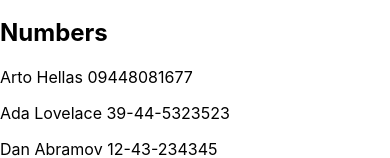
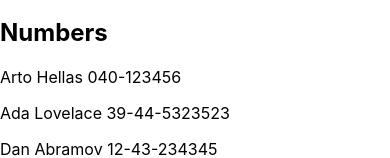
Before and after one commit to khunzohn/fullstack-course, a React (Create React App) app in the folder part2/phonebook/: page / in a window 390 px wide. Shown: the part 241-399 px from the top of the page. Built offline with nearby package versions, Linux system fonts and the light colour scheme; data requests are answered from the project's data file.

Commit message:
finish 2.11 fetching phonebook persons from db.json

```diff
--- a/part2/phonebook/db.json
+++ b/part2/phonebook/db.json
@@ -1,22 +1,24 @@
 {
-    "notes": [
+    "persons":[
       {
-        "id": 1,
-        "content": "HTML is easy",
-        "date": "2019-05-30T17:30:31.098Z",
-        "important": true
+        "name": "Arto Hellas",
+        "number": "040-123456",
+        "id": 1
       },
       {
-        "id": 2,
-        "content": "Browser can execute only JavaScript",
-        "date": "2019-05-30T18:39:34.091Z",
-        "important": false
+        "name": "Ada Lovelace",
+        "number": "39-44-5323523",
+        "id": 2
       },
       {
-        "id": 3,
-        "content": "GET and POST are the most important methods of HTTP protocol",
-        "date": "2019-05-30T19:20:14.298Z",
-        "important": true
+        "name": "Dan Abramov",
+        "number": "12-43-234345",
+        "id": 3
+      },
+      {
+        "name": "Mary Poppendieck",
+        "number": "39-23-6423122",
+        "id": 4
       }
     ]
   }
--- a/part2/phonebook/src/App.js
+++ b/part2/phonebook/src/App.js
@@ -1,18 +1,24 @@
-import React, { useState } from 'react'
+import React, { useState, useEffect } from 'react'
 import PersonForm from './components/PersonForm'
 import Persons from './components/Persons'
 import Filter from './components/Filter'
+import axios from 'axios'
 
 const App = () => {
-  const [ persons, setPersons ] = useState([
-    { id: 1, name: 'Arto Hellas', number: "09448081677" },
-    { id: 2, name: 'Ada Lovelace', number: '39-44-5323523' },
-    { id: 3, name: 'Dan Abramov', number: '12-43-234345' },
-    { id: 4, name: 'Mary Poppendieck', number: '39-23-6423122' }
-  ])
+  const [ persons, setPersons ] = useState([])
   const [ newName, setNewName ] = useState('')
   const [ newNumber, setNewNumber ] = useState('')
   const [ newKeyword, setNewKeyword ] = useState('')
+
+  useEffect(()=> {
+    console.log('effect');
+    axios
+      .get("http://localhost:3002/persons")
+      .then(response => {
+        console.log(response);
+        setPersons(response.data)
+      })
+  },[])
 
   const personsToShow = persons.filter(value => value.name.toLocaleLowerCase().includes(newKeyword.toLocaleLowerCase()))
 
```
Also changed, not shown: part2/phonebook/package.json (+6 -1 lines), 1 other file (tests, documents, lock files or other folders).
